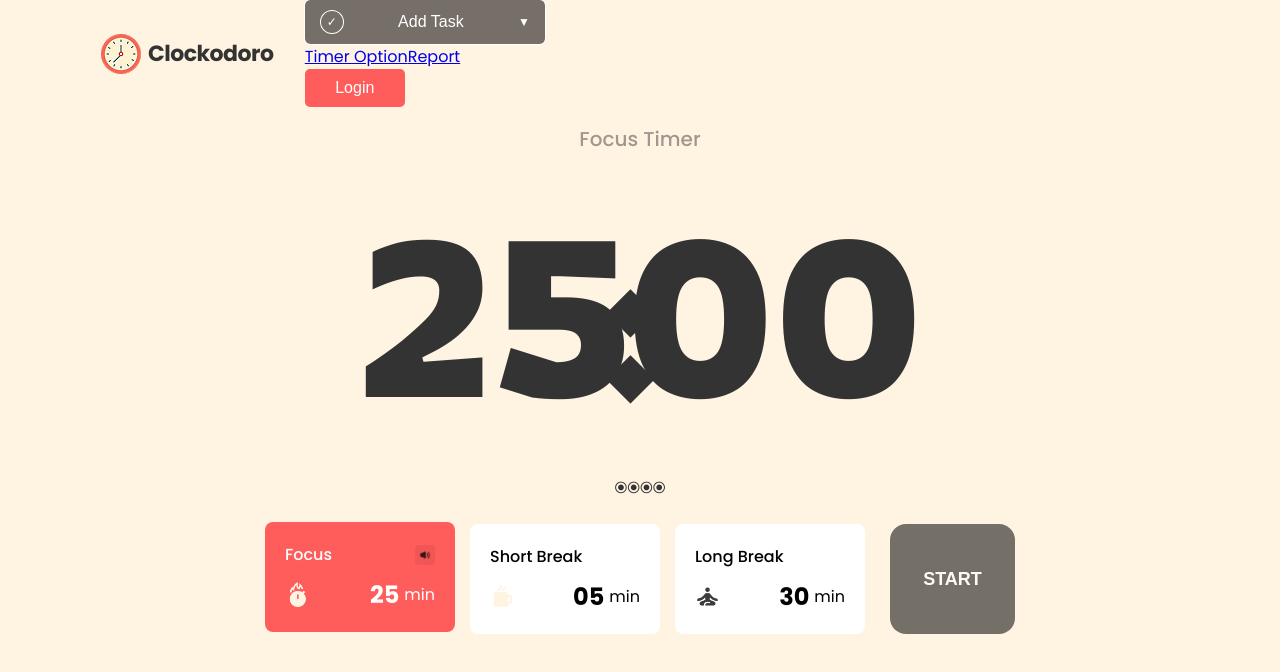
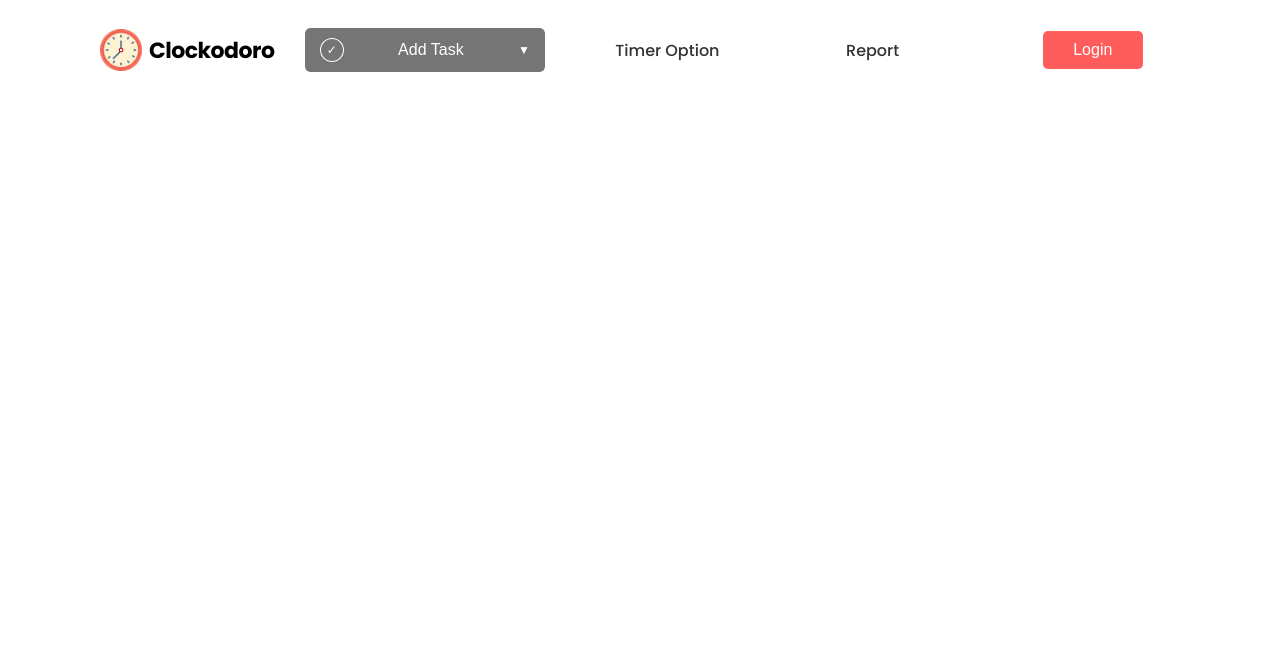
Before and after one commit to HunDavin/clockodoro, a React (Vite) app: page / in a window 1280 px wide. Shown: the top 672 px of the page. Built offline with nearby package versions, Linux system fonts and the light colour scheme.

Commit message:
manage header.jsx

```diff
--- a/src/App.jsx
+++ b/src/App.jsx
@@ -3,6 +3,47 @@ import logo from "./assets/Clockodoro.png";
 import sound from "./assets/Sound.png";
 import noSound from "./assets/noSound.png";
 import { modes } from "./data";
+import Header from "./components/Header";
+
+function final_app(){
+    function navclicked(message){
+      message === "time" ? console.log("time"): message === "report"? console.log("report") : null
+    }
+
+
+
+  return (
+    <div className="app_container">
+      <Header func={navclicked}/>
+
+    </div>
+
+
+  )
+
+
+
+
+
+}
+
+
+
+
+export default final_app;
+
+
+
+
+
+
+
+
+
+
+
+
+
 
 function App() {
   const [timeLeft, setTimeLeft] = useState(25 * 60);
@@ -125,5 +166,3 @@ function App() {
     </div>
   );
 }
-
-export default App;
--- a/src/components/Header.jsx
+++ b/src/components/Header.jsx
@@ -0,0 +1,36 @@
+import logo from "../assets/Clockodoro.png"
+
+
+
+export default function Header({func}) {
+    return (
+        <header className="header">
+            <div className="logo-container">
+                <img src={logo} alt="Clockodoro" height="42" />
+                    <span className="logo-text">Clockodoro</span>
+            </div>
+
+            <div className="task-container">
+                <button className="task-button">
+                    <span className="check-icon">✓</span>
+                    <span className="task-text">Add Task</span>
+                    <span className="dropdown-arrow">▼</span>
+                </button>
+
+                <ul className="task-list">
+                    <li className="task-item">Homework<span className="task-cancel">&minus;</span></li>
+                    <li className="task-item">Other<span className="task-cancel">&minus;</span></li>
+                    <li className="task-divider"></li>
+                    <li className="task-item add-task">Add Task</li>
+                </ul>
+            </div>
+
+            <ul className="nav-lists">
+                <li className="nav-list" onClick={()=>func("time")}>Timer Option</li>
+                <li className="nav-list" onClick={()=>func("report")}>Report</li>
+            </ul>
+
+            <button className="login-button">Login</button>
+        </header>
+    )
+}
--- a/src/css/task.css
+++ b/src/css/task.css
@@ -43,7 +43,7 @@
   background-color: rgba(0,0,0,0.54);
   border-radius: 5px;
   margin-top: 5px;
-  display: block;
+  display: none;
   list-style: none;
 }
 
```
